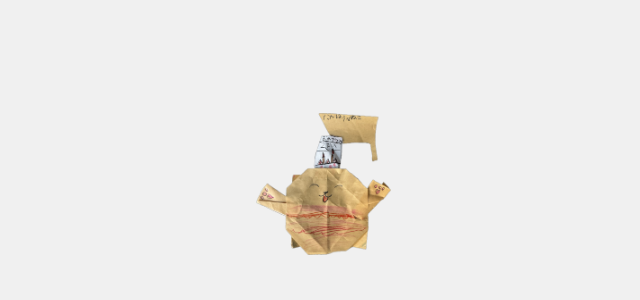
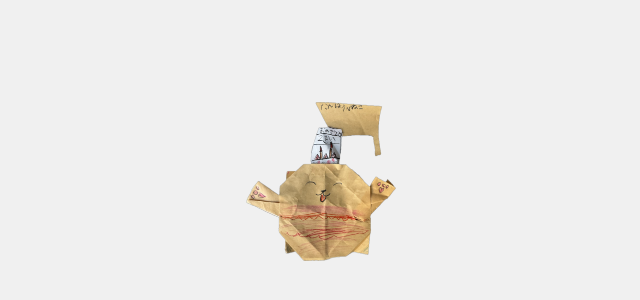
Before and after one commit to keisuke9n/HARUKA1, a plain HTML site: page index.html in a window 1280 px wide. Shown: the part 310-610 px from the top of the page, without its empty margins (540-1180 px from the left). Drawn offline with Linux system fonts and the light colour scheme.

Commit message:
Update index.html
150

```diff
--- a/index.html
+++ b/index.html
@@ -12,7 +12,7 @@
         }
         #moving-img {
             position: absolute;
-            width: 135px; /* 画像のサイズを調整 */
+            width: 150px; /* 画像のサイズを調整 */
             height: auto;
             cursor: pointer;
         }
```
